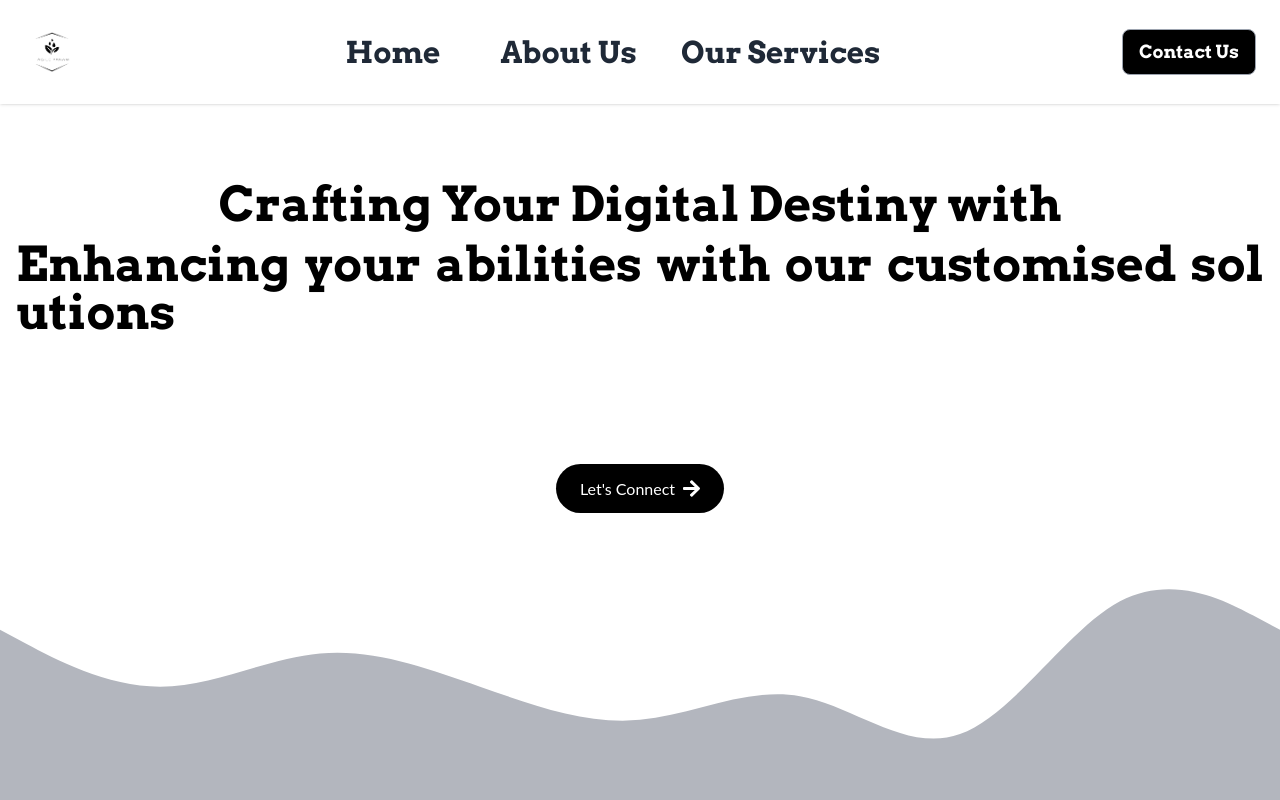
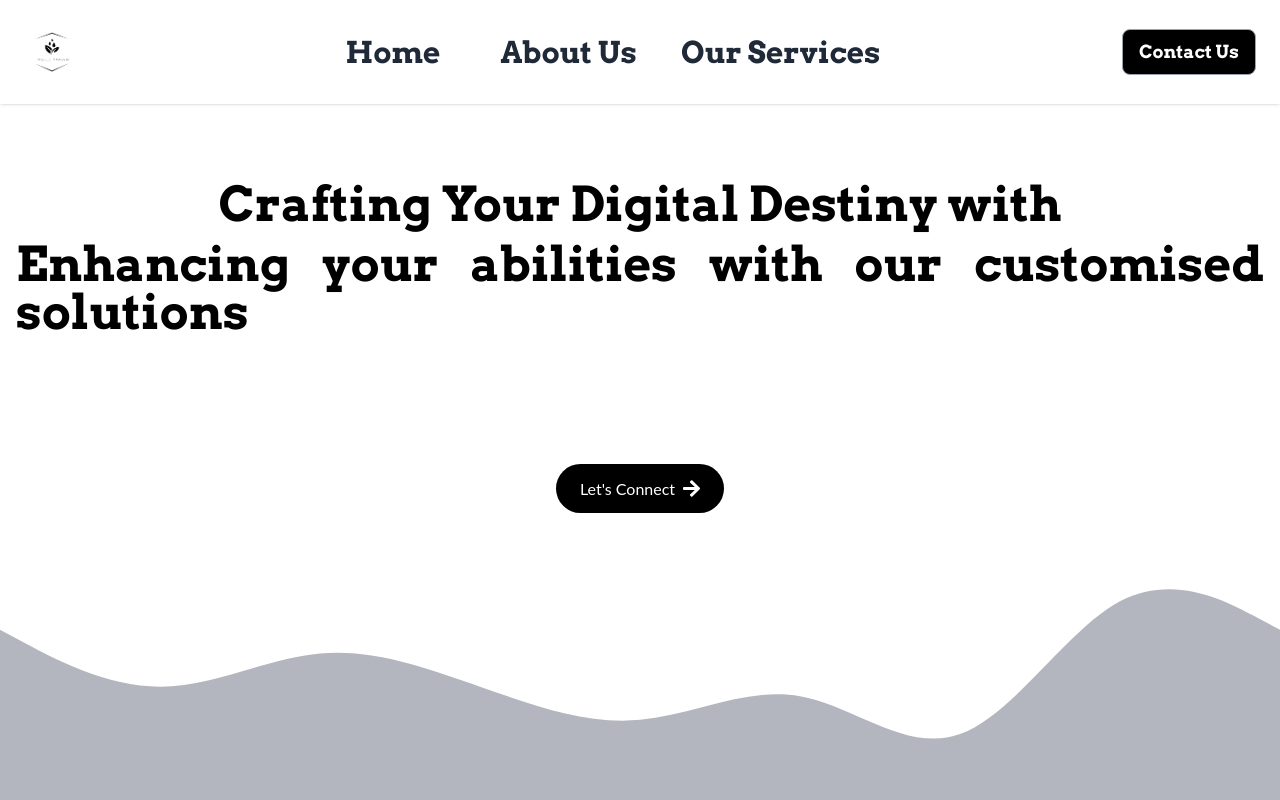
Before and after one commit to SuhasLingam/Agile-YANAM-Web, a React (Vite) app in the folder client/: page / in a window 1280 px wide. Shown: the top 800 px of the page. Built offline with nearby package versions, Linux system fonts and the light colour scheme.

Commit message:
home updated

```diff
--- a/client/src/components/home/homeBanner.jsx
+++ b/client/src/components/home/homeBanner.jsx
@@ -11,7 +11,7 @@ const homeBanner = ({ setSelectedService }) => {
           <p className="md:text-5xl flex items-center justify-center px-4 text-lg text-justify text-black">
             Crafting Your Digital Destiny with
           </p>
-          <p className="md:text-5xl flex items-center justify-center px-4 text-lg text-justify text-black break-all">
+          <p className="md:text-5xl flex items-center justify-center px-4 text-lg text-justify text-black break-words">
             Enhancing your abilities with our customised solutions
           </p>
         </div>
```
